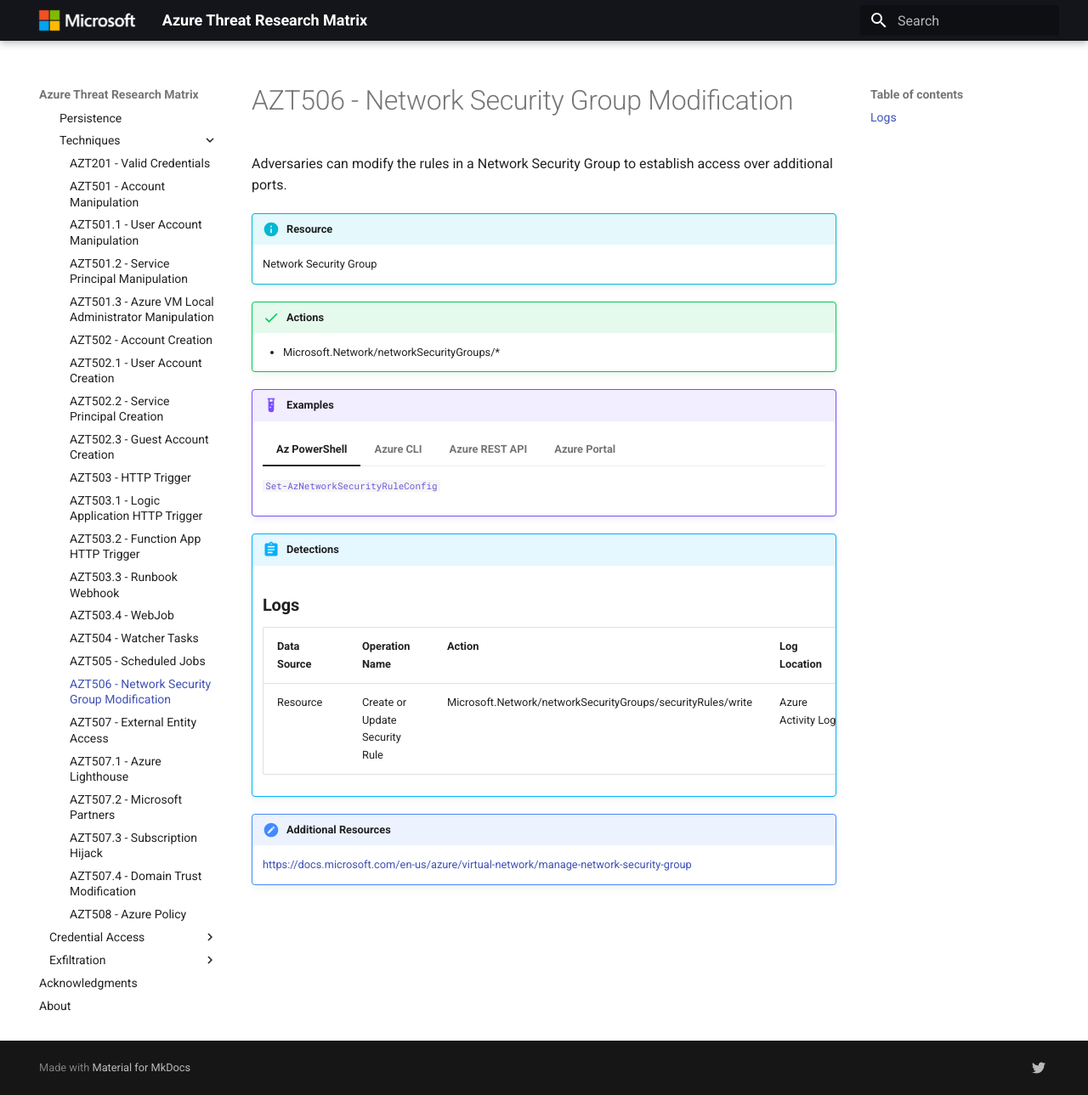
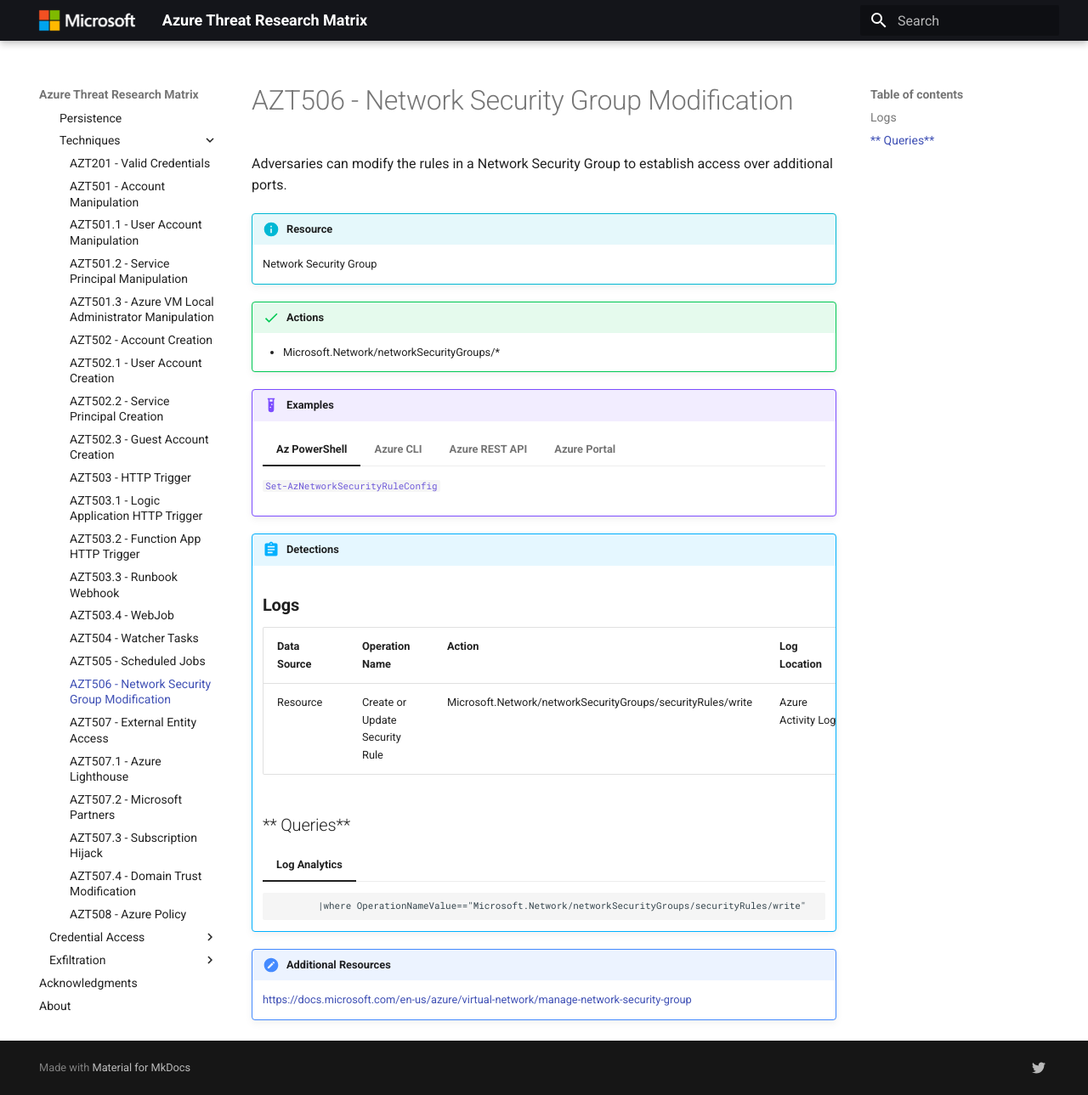
Before and after one commit to microsoft/Azure-Threat-Research-Matrix, an MkDocs documentation site: the page built from docs/Persistence/AZT506/AZT506.md, in a window 1280 px wide and 1289 px high. Shown: the whole window at 85% size. Built offline with MkDocs 1.6.1 and Material for MkDocs 9.7.7, drawn with Linux system fonts in a browser that asks for light colours.

Commit message:
Update AZT506.md

````diff
--- a/docs/Persistence/AZT506/AZT506.md
+++ b/docs/Persistence/AZT506/AZT506.md
@@ -35,6 +35,15 @@ Adversaries can modify the rules in a Network Security Group to establish access
 	|--------------------|--------------------|-------------------------------------------------------------------|--------------|
 	| Resource           | Create or Update Security Rule	 | Microsoft.Network/networkSecurityGroups/securityRules/write	| Azure Activity Log |
 
+	## ** Queries**
+
+
+	=== "Log Analytics"
+	```AzureActivity
+            |where OperationNameValue=="Microsoft.Network/networkSecurityGroups/securityRules/write"
+	```
+
+
 !!! faq "Additional Resources"
 
 	[https://docs.microsoft.com/en-us/azure/virtual-network/manage-network-security-group](https://docs.microsoft.com/en-us/azure/virtual-network/manage-network-security-group)
````
